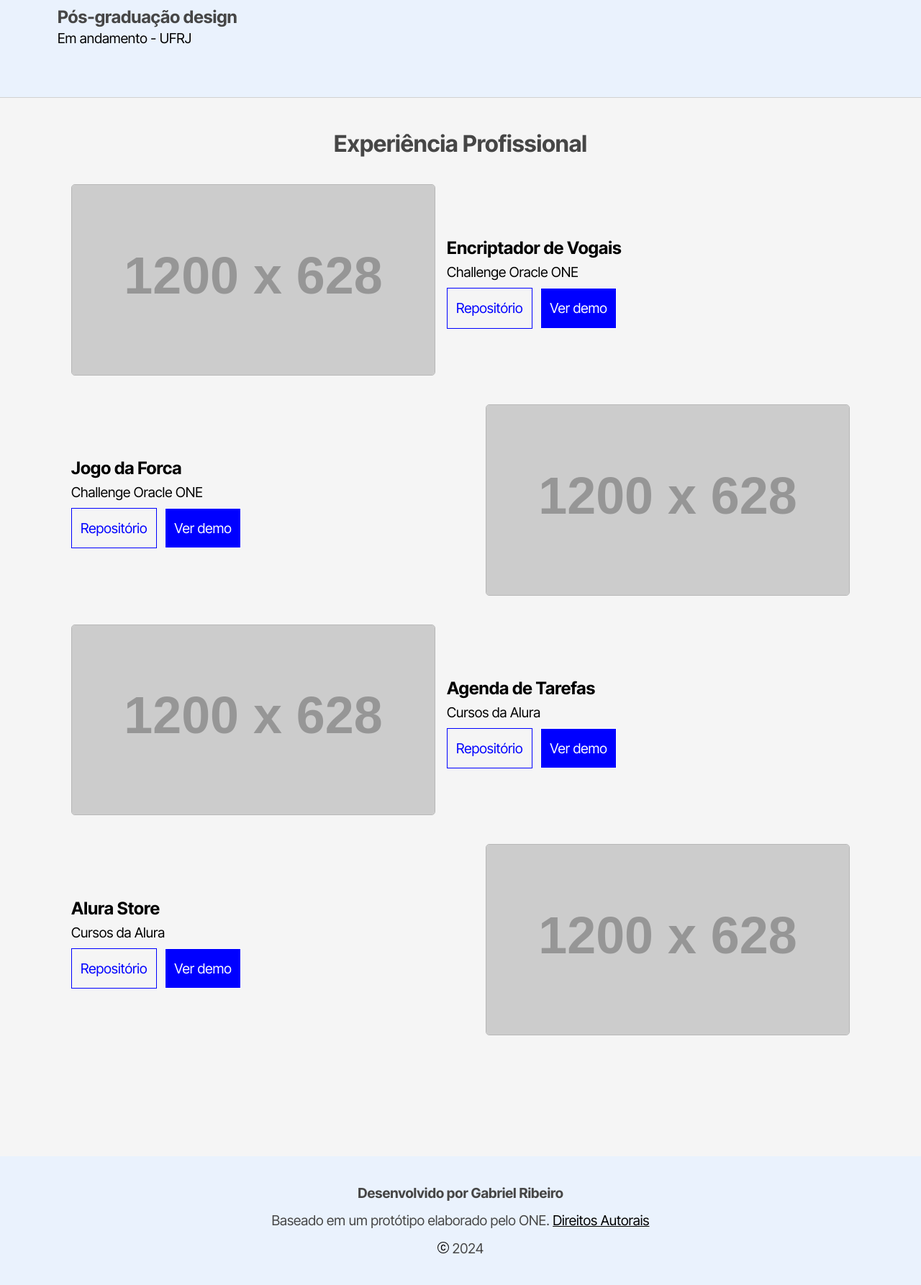
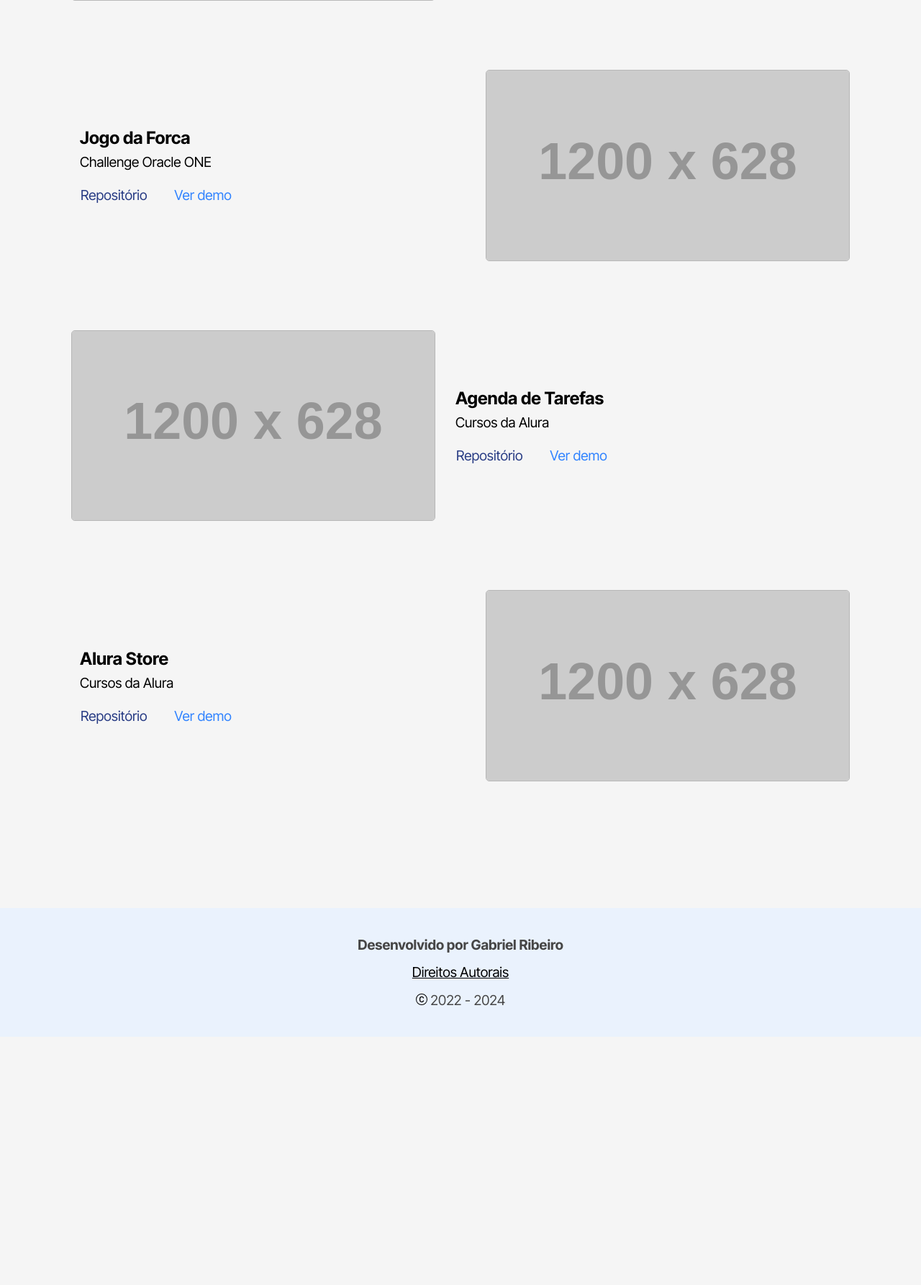
Before and after one commit to gabriersdev/portfolio-br, a PHP site: page / in a window 1280 px wide. Shown: the part 3757-5543 px from the top of the page at 72% size. After the commit the page ends 5155 px from the top, so only its background shows below. Run offline with PHP 8.4, Linux system fonts and the light colour scheme; grey boxes labelled with a size stand in for pictures from a placeholder-image service; some libraries are stand-ins or nearby versions.

Commit message:
feat: estilizando e alterando conteúdos

```diff
--- a/assets/css/about.css
+++ b/assets/css/about.css
@@ -16,8 +16,6 @@ section.about{
   font-size: var(--tamanho-fonte-texto-destaque);
 
   line-height: 1.25;
-
-  max-width: 760px;
 }
 
 .about img{
--- a/assets/css/experience.css
+++ b/assets/css/experience.css
@@ -16,7 +16,7 @@ section.experience{
   align-items: center;
   justify-content: center;
 
-  margin: 2.5rem 0;
+  padding: 3rem 0;
 }
 
 .experience__midia{
@@ -38,7 +38,6 @@ section.experience{
 
 .experience__info{
   width: 50%;
-
   margin-left: 1rem;
 }
 
@@ -49,44 +48,58 @@ section.experience{
 .experience__text{
   font-weight: 400;
   font-size: var(--tamanho-fonte-texto-normal);
-
   margin-bottom: 0.75rem;
 }
 
+.experience__title,
+.experience__text{
+  margin-left: 0.75rem;
+}
+
 .experience__description{
-  margin: auto;
+  margin-top: 1rem;
 }
 
 .experiencia__botao--repo,
 .experiencia__botao--demo{
   cursor: pointer;
-  padding: 1rem 0.75rem;
   transition: 0.3s;
   font-size: var(--tamanho-fonte-texto-normal);
+  border-radius: 5px
 }
 
 .experiencia__botao--repo{
-  border: 1px solid var(--cor-de-borda-botao-1);
+  border: 1px solid transparent;
   background-color: transparent;
   color: var(--cor-de-texto-botao-1);
-
   margin-right: 0.25rem;
 }
 
 .experiencia__botao--demo{
-  border: 1px solid;
-  background-color: var(--cor-de-fundo-botao-2);
+  border: 1px solid transparent;
+  background-color: inherit;
   color: var(--cor-de-texto-botao-2);
 
   margin-left: 0.25rem;
 }
 
 .experiencia__botao--repo:hover{
-  opacity: 0.7;
+  background-color: var(--azul-marinho);
 }
 
 .experiencia__botao--demo:hover{
-  opacity: 0.7;
+  background-color: var(--azul);
+}
+
+
+.experiencia__botao--repo,
+.experiencia__botao--demo{
+  padding: 0.5rem 0.75rem;
+}
+
+.experiencia__botao--repo:hover,
+.experiencia__botao--demo:hover{
+  color: #FFF;
 }
 
 @media screen and (max-width: 767px) {
--- a/assets/css/title.css
+++ b/assets/css/title.css
@@ -9,8 +9,7 @@ section.title{
 .title__div{
   display: flex;
   align-items: center;
-  justify-content: flex-end;
-  flex-direction: row-reverse;
+  justify-content: space-between;
   width: 100%;
   gap: 3rem;
   flex-wrap: wrap;
@@ -89,6 +88,12 @@ section.title{
   padding-left: 1rem;
 }
 
+@media screen and (max-width: 1385px) {
+  .title__profile{
+    display: none;
+  }
+}
+
 @media screen and (max-width: 767px) {
   section.title{
     margin: auto 2rem;
--- a/assets/css/variaveis.css
+++ b/assets/css/variaveis.css
@@ -1,4 +1,7 @@
 :root{
+  --azul: #3083FF;
+  --azul-marinho: #273B84;
+
   --cor-de-fundo-secundaria: #FFF;
   --cor-de-fundo: #F5F5F5;
   --cor-de-fundo-formacao: #EAF2FD;
@@ -13,16 +16,16 @@
   --cor-de-borda-inputs: #808080;
   --cor-de-fundo-inputs: #FFF;
 
-  --cor-de-fundo-botao-2: #0000FF;
-  --cor-de-borda-botao-2: #0000FF;
-  --cor-de-texto-botao-2: #FFF;
+  --cor-de-fundo-botao-2: transparent;
+  --cor-de-borda-botao-2: transparent;
+  --cor-de-texto-botao-2: var(--azul);
 
   --cor-de-fundo-botao-1: transparent;
-  --cor-de-borda-botao-1: #0000FF;
-  --cor-de-texto-botao-1: #0000FF;
+  --cor-de-borda-botao-1: transparent;
+  --cor-de-texto-botao-1: #273B84;
 
   --cor-background-loader: #F5F5F5;
-  --cor-loader: #0000FF;
+  --cor-loader: #273B84;
 
   --cor-background-hover-links: #D3D3D3;
 
--- a/index.html
+++ b/index.html
@@ -254,7 +254,7 @@
       <h2 class="experience__section__title" id="xp">Experiência Profissional</h2>
 
       <div class="experiencie__box">
-        <img class="experience__midia" src="//via.placeholder.com/1200x628.png">
+        <img class="experience__midia hover-scale" src="//via.placeholder.com/1200x628.png">
         <div class="experience__info">
           <h2 class="experience__title">Encriptador de Vogais</h2>
           <h3 class="experience__text">Challenge Oracle ONE</h3>
@@ -306,8 +306,8 @@
     <footer class="footer">
       <div class="footer__rodape">
         <p class="destaque">Desenvolvido por Gabriel Ribeiro</p>
-        <p>Baseado em um protótipo elaborado pelo ONE. <a class="link-visivel" data-direito-autorais>Direitos Autorais</a></p>
-        <p><img src="./assets/img/svgs/copyright.svg" alt="Copyright">&nbsp;<span data-ano-atual>2022</span></p>
+        <a class="link-visivel" data-direito-autorais>Direitos Autorais</a>
+        <p><img src="./assets/img/svgs/copyright.svg" alt="Copyright">&nbsp;2022 - <span data-ano-atual>2022</span></p>
       </div>
     </footer>
 </div>
@@ -323,6 +323,8 @@
       <li>Bootstrap</li>
       <li>Bootstrap Icons</li>
     </ul>
+
+    <p>Estilização do site baseada em um protótipo elaborado pela equipe da Oracle ONE.</p><br>
 
     <button data-modal-fecha>Fechar</button>
   </dialog>
```
